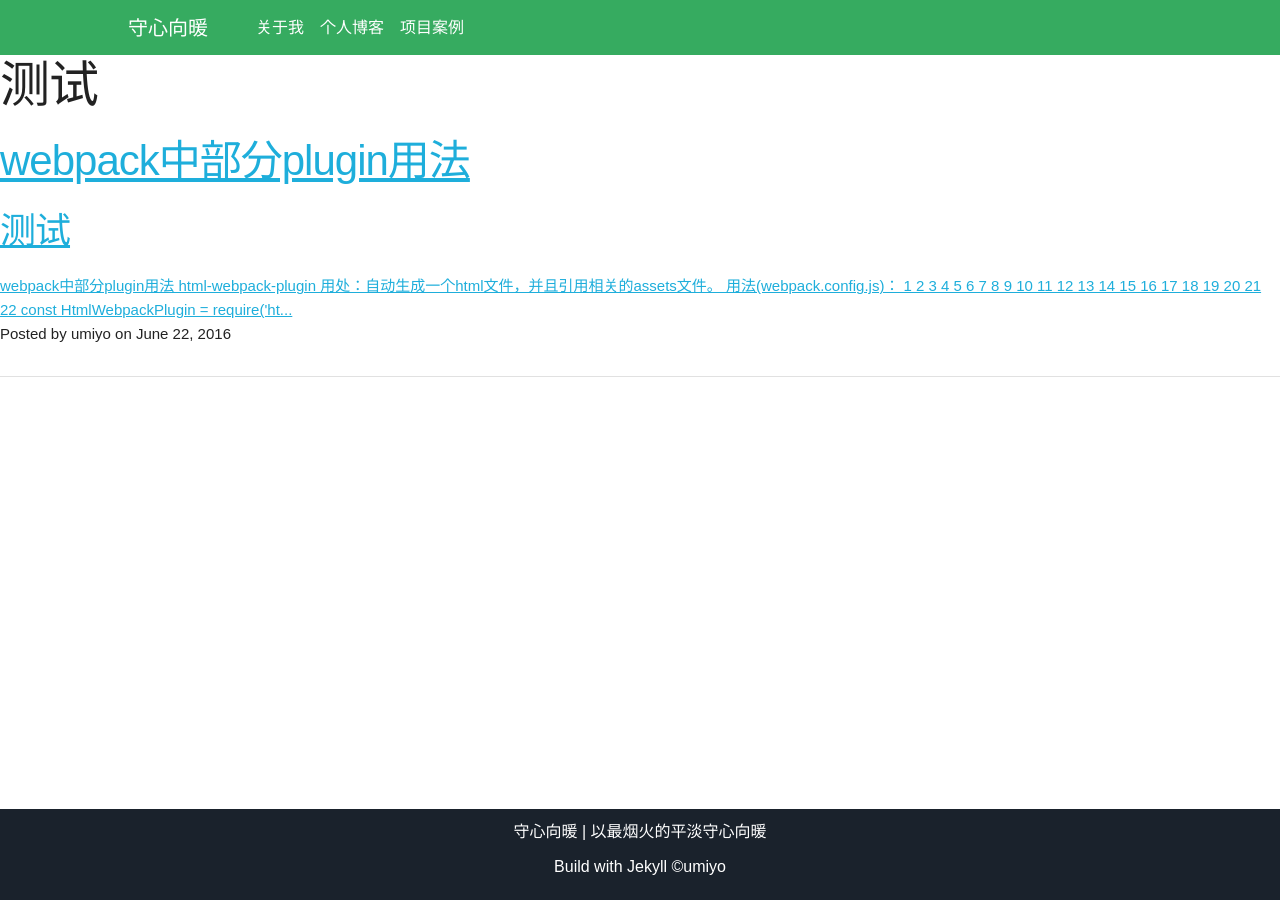
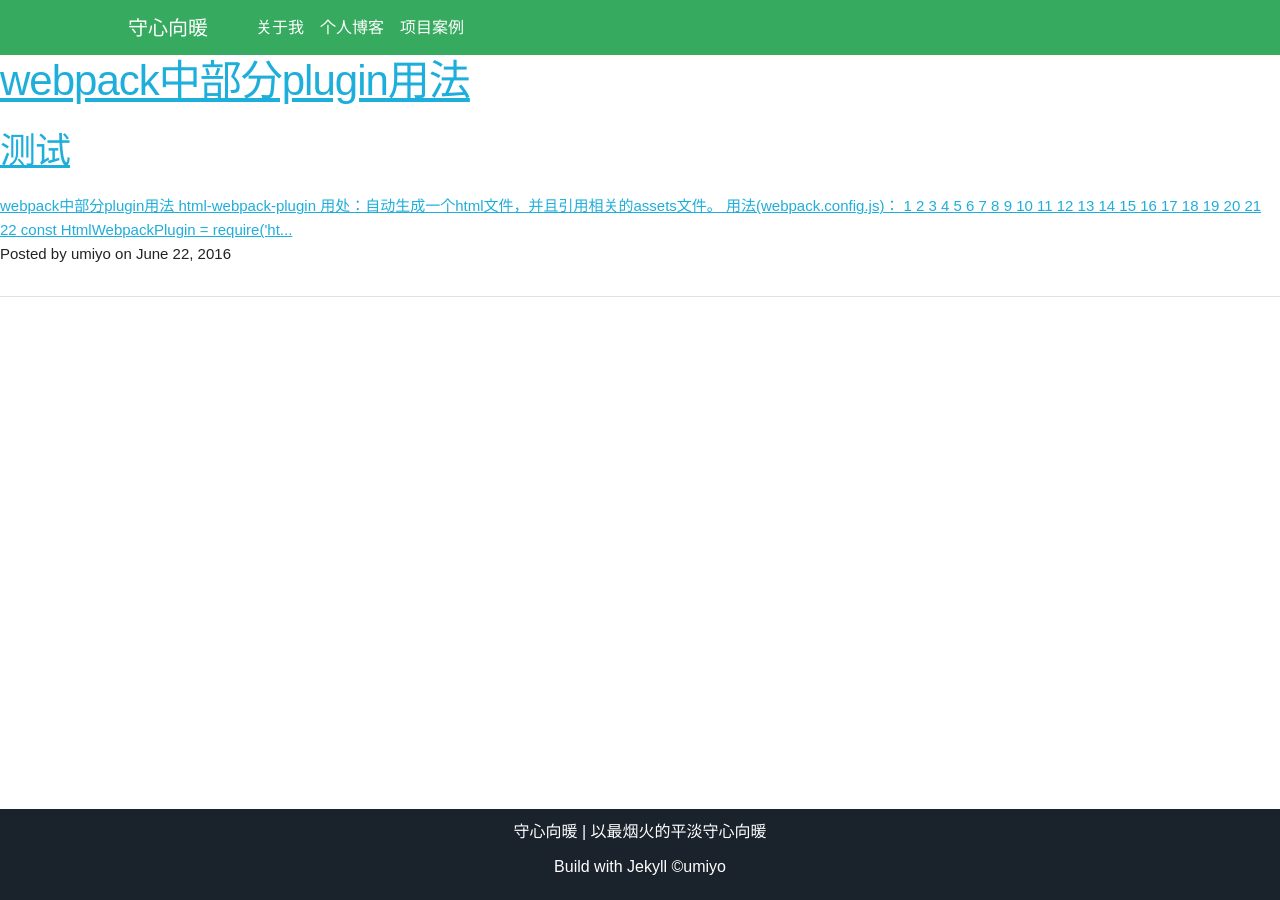
Before and after one commit to huaixuzhi/umiyo.github.io, a Jekyll site: the page built from blog.html, in a window 1280 px wide. Built offline with Jekyll 4.4.1, drawn with Linux system fonts in a browser that asks for light colours; a style sheet for code colours, icons or effects is not loaded.

Commit message:
测试posts

```diff
--- a/_config.yml
+++ b/_config.yml
@@ -25,6 +25,7 @@
     coderay_line_numbers:  nil
 
 # 分页设置
+gems: [jekyll-paginate]
 paginate: 10
 paginate_path: "page/:num"
 
--- a/blog.html
+++ b/blog.html
@@ -2,7 +2,7 @@
 layout: page
 title: 个人博客
 ---
-<h1>测试</h1>
+
 {% for post in site.posts %}
 <div class="post-preview">
     <a href="{{ post.url | prepend: site.baseurl }}">
```
